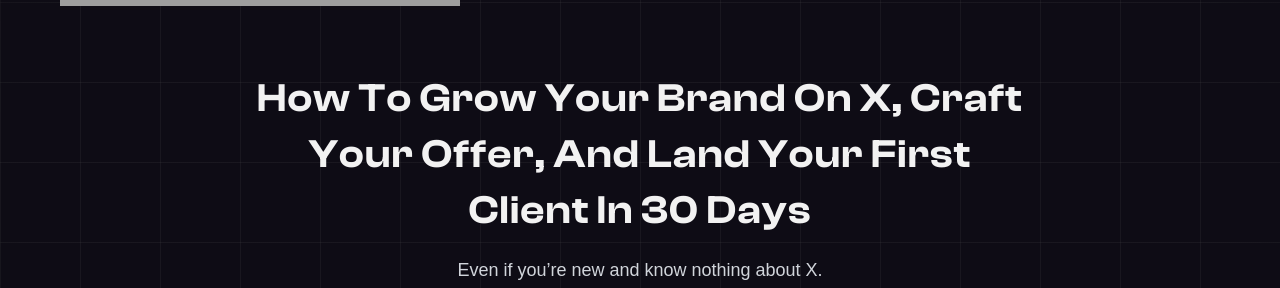
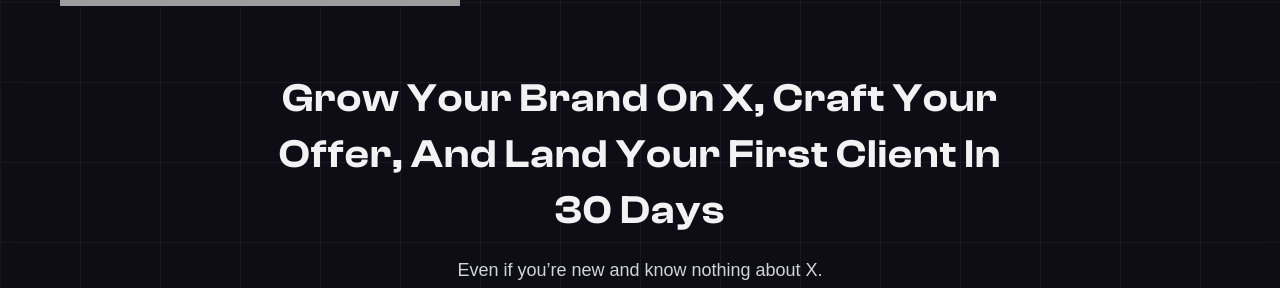
Before and after one commit to stefanocodes-react/Modi-Jass-Landing-Page, a React (Vite) app: page / in a window 1280 px wide. Shown: the part 318-606 px from the top of the page. Built offline with nearby package versions, Linux system fonts and the light colour scheme; no server answers; grey boxes are pictures that could not be loaded; a web font is replaced by a local one.

Commit message:
updated headline

```diff
--- a/src/components/Header.jsx
+++ b/src/components/Header.jsx
@@ -11,8 +11,8 @@ const Header = ({ toggleModal }) => {
       <div className="flex flex-col justify-start items-center gap-8 container md:pt-10">
         <div className="flex flex-col gap-4">
           <h1 className="h1 ">
-            How To Grow Your Brand On X, Craft Your Offer, And Land Your First
-            Client In 30 Days
+            Grow Your Brand On X, Craft Your Offer, And Land Your First Client
+            In 30 Days
           </h1>
           <p className="body-1 text-center text-gray-300">
             Even if you’re new and know nothing about X.
```
